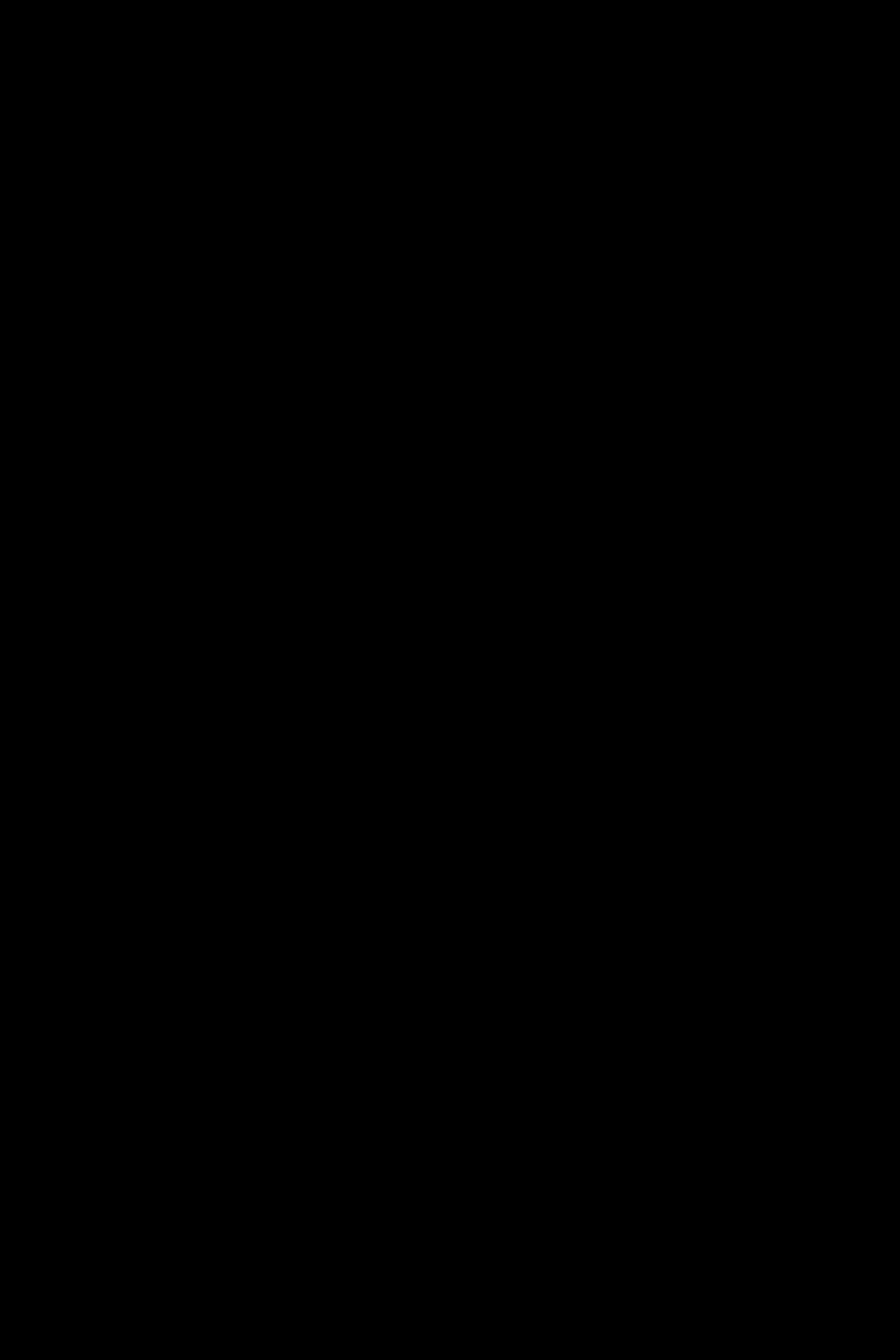
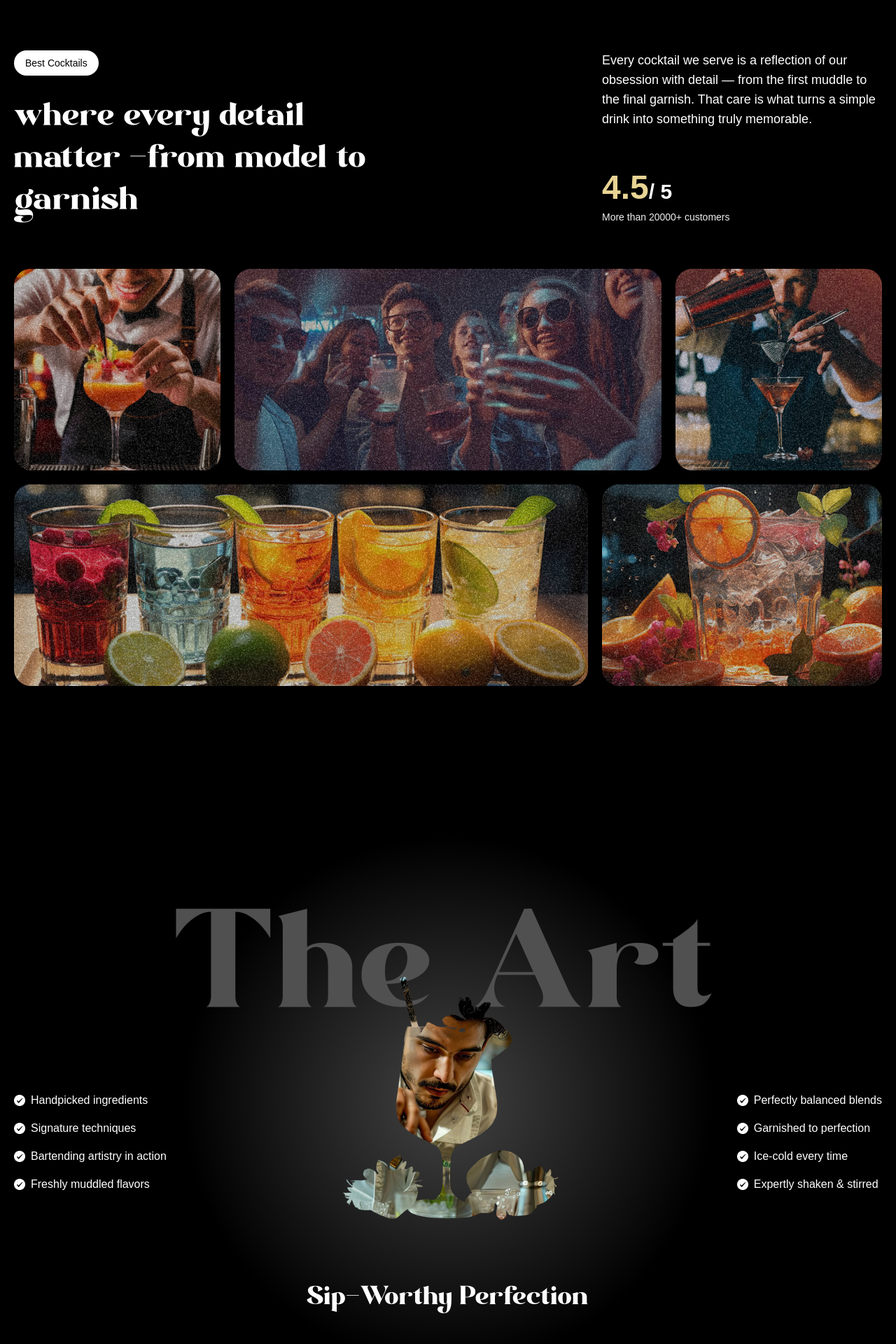
Before and after one commit to Tasniasamia/modern_css-properties, a Next.js app: page /cockTail in a window 1280 px wide. Shown: the part 1640-3560 px from the top of the page at 70% size. Before the commit the page ends 1600 px from the top, so only its background shows below. Built offline with nearby package versions, Linux system fonts and the light colour scheme; a web font is replaced by a local one.

Commit message:
art complete

```diff
--- /dev/null
+++ b/app/(cockTail)/cockTail/components/common/about.tsx
@@ -0,0 +1,87 @@
+"use client";
+import { useGSAP } from "@gsap/react";
+import gsap from "gsap";
+import { SplitText } from "gsap/all";
+import React from "react";
+
+const About = () => {
+    useGSAP(()=>{
+        const titleSplit=SplitText.create("#about h2",{type:'words'});
+       gsap.timeline({
+        scrollTrigger:{
+            trigger:"#about",
+            start:"top center"
+        }
+       }).from(titleSplit.words,{
+        opacity:0,
+        duration:1,
+        yPercent:100,
+        ease:'expo.out',
+        stagger:0.02
+       }).from('.top-grid div , .bottom-grid div',{
+        opacity:0,
+        duration:1,
+        ease:'power1.inOut',
+        stagger:0.04
+       },'-=0.5'
+
+       )
+    },[])
+  return (
+    <div id="about">
+      <div className="mb-16 md:px-0 px-5">
+        <div className="content">
+          <div className="md:col-span-8">
+            <p className="badge">Best Cocktails</p>
+            <h2>
+              where every detail matter <span className="text-white">-</span>
+              from model to garnish
+            </h2>
+          </div>
+          <div className="sub-content">
+            <p>
+              {" "}
+              Every cocktail we serve is a reflection of our obsession with
+              detail — from the first muddle to the final garnish. That care is
+              what turns a simple drink into something truly memorable.
+            </p>
+            <div>
+            <p className="md:text-3xl text-xl font-bold">
+              <span>4.5</span>/ 5
+            </p>
+            <p className="text-sm text-white-100">More than 20000+ customers</p>
+          </div>
+          </div>
+
+        </div>
+      </div>
+      <div className="top-grid">
+        <div className="md:col-span-3">
+            <div className="noisy"/>
+            <img src="/images/abt1.png" alt="grid-img"/>
+        </div>
+        <div className="md:col-span-6">
+            <div className="noisy"/>
+            <img src="/images/abt2.png" alt="grid-img"/>
+        </div>
+        <div className="md:col-span-3">
+            <div className="noisy"/>
+            <img src="/images/abt5.png" alt="grid-img"/>
+        </div>
+      </div>
+      <div className="bottom-grid">
+        <div className="md:col-span-8">
+            <div className="noisy"/>
+            <img src="/images/abt3.png" alt="grid-img"/>
+        </div>
+        <div className="md:col-span-4">
+            <div className="noisy"/>
+            <img src="/images/abt4.png" alt="grid-img"/>
+        </div>
+
+      </div>
+    </div>
+  );
+};
+
+export default About;
--- /dev/null
+++ b/app/(cockTail)/cockTail/components/common/art.tsx
@@ -0,0 +1,104 @@
+"use client";
+import React from "react";
+import { featureLists, goodLists } from "../../helpers/constants";
+import { useGSAP } from "@gsap/react";
+import gsap from "gsap";
+import { ScrollTrigger } from "gsap/all";
+
+const Art = () => {
+    useGSAP(() => {
+        const isMobile = window.innerWidth <= 767;
+        const start = isMobile ? "top top" : "top top";
+
+        const tl = gsap.timeline({
+          scrollTrigger: {
+            trigger: "#art",
+            start: start,
+            end: "bottom center",
+            pin: true,
+            scrub: 2,
+          },
+        });
+
+        tl.to(".will-fade", {
+          opacity: 0,
+          duration: 1.5,
+          ease: "power1.inOut",
+        })
+
+          // image zoom
+          .to(
+            ".masked-img",
+            {
+              scale: 1.5,
+              duration: 2,
+              maskSize: "400%",
+              ease: "power2.inOut",
+            },
+            "-=0.5" // overlap slightly
+          )
+
+          // smooth content appear
+          .fromTo(
+            "#masked-content",
+            {
+              opacity: 0,
+              y: 100,
+            },
+            {
+              opacity: 1,
+              y: 0,
+              duration: 2,
+              ease: "power2.out",
+            },
+            "-=0.3" // smooth overlap with previous animation
+          );
+      }, []);
+
+  return (
+    <div id="art">
+      <div className="container h-full mx-auto pt-20">
+        <h2 className="will-fade">The Art</h2>
+        <div className="content">
+          <ul className="will-fade space-y-4">
+            {goodLists.map((i, index) => {
+              return (
+                <li key={index} className="flex gap-2 items-center">
+                  <img src="/images/check.png" alt="check" />
+                  <p className="md:w-fit w-60">{i}</p>
+                </li>
+              );
+            })}
+          </ul>
+          <div className="cocktail-img">
+            <img
+              src="/images/under-img.jpg"
+              alt="cocktail"
+              className="abs-center masked-img object-contain size-full"
+            />
+          </div>
+
+          <ul className="will-fade space-y-4">
+            {featureLists.map((i, index) => {
+              return (
+                <li key={index} className="flex gap-2 items-center">
+                  <img src="/images/check.png" alt="check" />
+                  <p className="md:w-fit w-60">{i}</p>
+                </li>
+              );
+            })}
+          </ul>
+        </div>
+        <div className="masked-container">
+          <h2 className="will-fade">Sip-Worthy Perfection</h2>
+          <div id="masked-content">
+            <h3>Made with craft , Poured with Passion</h3>
+            <p>Lorem ipsum dolor sit amet consectetur, adipisicing elit.</p>
+          </div>
+        </div>
+      </div>
+    </div>
+  );
+};
+
+export default Art;
--- a/app/(cockTail)/cockTail/page.tsx
+++ b/app/(cockTail)/cockTail/page.tsx
@@ -1,12 +1,16 @@
 import React from "react";
 import Hero from "./components/common/hero";
 import Cocktails from "./components/common/cocktails";
+import About from "./components/common/about";
+import Art from "./components/common/art";
 
 const page = () => {
   return (
     <main>
       <Hero />
       <Cocktails />
+      <About/>
+      <Art/>
     </main>
   );
 };
```
